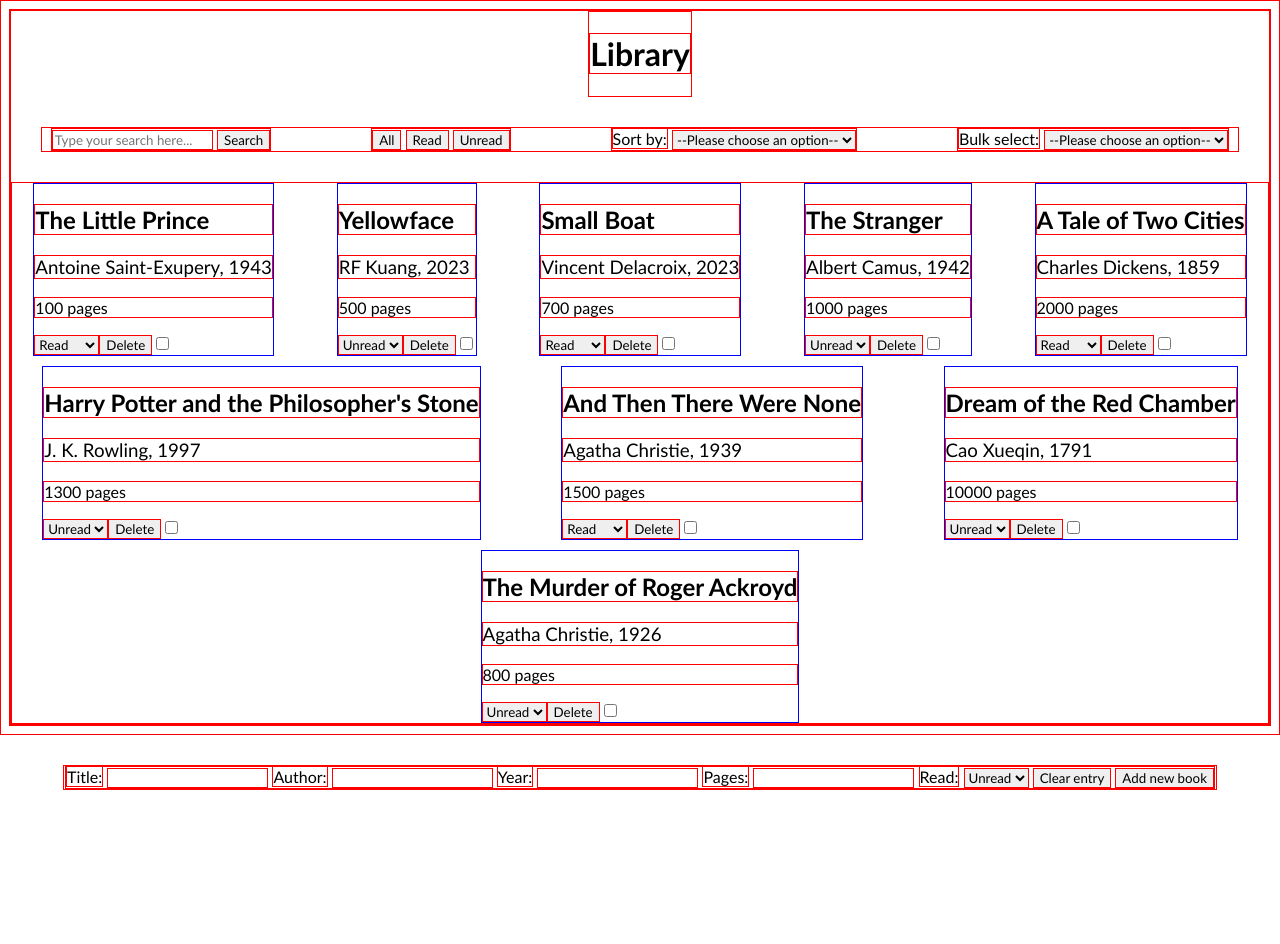
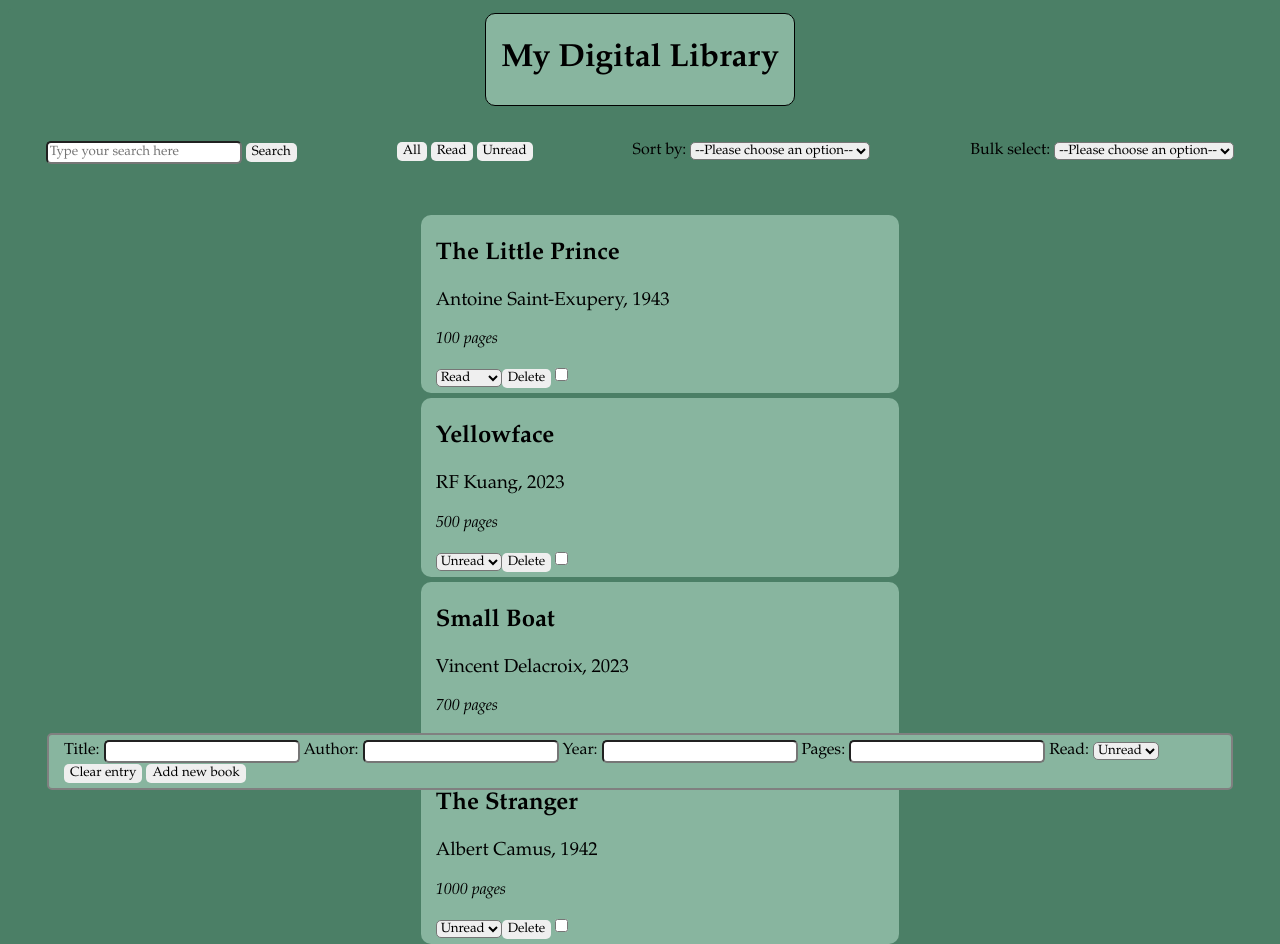
Before and after one commit to y-m-codes/my-digital-library, a plain HTML site: page index.html in a window 1280 px wide. Shown: the top 944 px of the page. Before the commit the page ends 800 px from the top, so only its background shows below. Drawn offline with Linux system fonts and the light colour scheme.

Commit message:
Updated styling and layout. Tiles represented in list rather than random. Font updated. Basic colour scheme added. Shadows removed from buttons.

```diff
--- a/index.html
+++ b/index.html
@@ -11,19 +11,19 @@
   <div id="wrapper">
 
     <div id="page-title">
-      <h1>Library</h1>
+      <h1>My Digital Library</h1>
     </div>
 
     <div id="toolbar">
       <div id="search-div">
-        <input type="search" id="site-search" name="q" placeholder="Type your search here..."/>
-        <button id="search-btn">Search</button>
+        <input type="search" id="site-search" name="q" placeholder="Type your search here"/>
+        <button id="search-btn" class="btn">Search</button>
       </div>
 
       <div id="read-filter">
-        <button type="button" id="no-filter-btn">All</button>
-        <button type="button" id="read-btn">Read</button>
-        <button type="button" id="unread-btn">Unread</button>
+        <button type="button" id="no-filter-btn" class="btn">All</button>
+        <button type="button" id="read-btn" class="btn">Read</button>
+        <button type="button" id="unread-btn" class="btn">Unread</button>
       </div>
 
       <div id="sort-by-div">
@@ -31,8 +31,8 @@
 
         <select name="sort" id="sort-by">
           <option value="" selected>--Please choose an option--</option>
-          <option value="title">Title</option>
-          <option value="year">Year</option>
+          <option value="title">Title, alphabetical</option>
+          <option value="year">Year, ascending</option>
         </select>
       </div>
 
@@ -48,7 +48,7 @@
       </div>
     </div>
 
-    <div id="book-list">
+    <div id="library-div">
     </div>
 
     <div id="new-book-div">
@@ -72,14 +72,16 @@
           <option value="read">Read</option>
         </select>
 
-        <button type="reset">Clear entry</button>
+        <button type="reset" class="btn">Clear entry</button>
 
-        <button type="submit" id="new-book-btn">Add new book</button>
+        <button type="submit" id="new-book-btn" class="btn">Add new book</button>
       </form>
 
     </div>
 
   </div>
+
+
     <script src="index.js"></script>
 </body>
 </html>
--- a/index.js
+++ b/index.js
@@ -31,23 +31,26 @@ addBook("And Then There Were None", "Agatha Christie", "1939", "1500", READ, UNS
 addBook("Dream of the Red Chamber", "Cao Xueqin", "1791", "10000", UNREAD, UNSELECTED);
 addBook("The Murder of Roger Ackroyd", "Agatha Christie", "1926", "800", UNREAD, UNSELECTED);
 
-const bookList = document.querySelector("#book-list");
+const libraryDiv = document.querySelector("#library-div");
 renderLibrary(myLibrary)
 
 function clearBookList() {
-  bookList.replaceChildren()
+  libraryDiv.replaceChildren()
 }
 
 function renderLibrary(library) {
+  const bookList = document.createElement("ul");
+  bookList.id = "book-list";
+  libraryDiv.appendChild(bookList);
+
   for (const book of library) {
-    const bookDiv = document.createElement("div");
-    bookDiv.classList.add("book");
-    bookList.appendChild(bookDiv);
+    const bookListing = document.createElement("li");
+    bookListing.classList.add("book");
+    bookList.appendChild(bookListing);
 
     const bookTitle = document.createElement("h2");
     const subtitle = document.createElement("h3");
     subtitle.classList.add("subtitle");
-
     const bookPages = document.createElement("p");
     bookPages.classList.add("pages");
 
@@ -55,9 +58,9 @@ function renderLibrary(library) {
     subtitle.textContent = `${book.author}, ${book.year}`;
     bookPages.textContent = `${book.pages} pages`;
 
-    bookDiv.appendChild(bookTitle);
-    bookDiv.appendChild(subtitle);
-    bookDiv.appendChild(bookPages);
+    bookListing.appendChild(bookTitle);
+    bookListing.appendChild(subtitle);
+    bookListing.appendChild(bookPages);
 
     const readStatusOptions = [
       { value: UNREAD, text: "Unread" },
@@ -86,13 +89,14 @@ function renderLibrary(library) {
     }
     });
 
-    bookDiv.appendChild(dropdown);
+    bookListing.appendChild(dropdown);
 
     const deleteBookBtn = Object.assign(document.createElement('button'), {
       textContent: 'Delete',
       onclick: () => deleteBook(book.id)
     });
-    bookDiv.appendChild(deleteBookBtn);
+    deleteBookBtn.classList.add("btn")
+    bookListing.appendChild(deleteBookBtn);
 
     const checkbox = document.createElement("input");
     checkbox.type = 'checkbox';
@@ -107,7 +111,7 @@ function renderLibrary(library) {
     }
     });
 
-    bookDiv.appendChild(checkbox);
+    bookListing.appendChild(checkbox);
   }
 }
 
@@ -179,6 +183,7 @@ noFilterBtn.addEventListener("click", () => {
 })
 
 const readBtn = document.querySelector("#read-btn");
+readBtn.classList.add("btn");
 readBtn.addEventListener("click", () => {
   clearBookList();
   renderLibrary(readBooks())
--- a/stylesheet.css
+++ b/stylesheet.css
@@ -1,8 +1,10 @@
 * {
-border-style: solid;
-border-color: red;
-border-width: 1px;
-font-family: 'Gill Sans', 'Gill Sans MT', Calibri, 'Trebuchet MS', sans-serif;
+border-radius: 5px;
+font-family: Palatino, Cochin, Cambria, Georgia, Times, serif;
+}
+
+body {
+background-color: #4b7f66;
 }
 
 #wrapper {
@@ -10,19 +12,21 @@ display: flex;
 flex-direction: column;
 justify-content: center;
 align-items: center;
+background-color: #4b7f66;
 }
 
 .book {
-border-style: solid;
-border-color: blue;
-border-width: 1px;
+border-radius: 10px;
+padding: 5px 15px;
+background-color: #88b59f;
+margin: 5px;
 }
 
 .subtitle {
 font-weight: normal;
 }
 
-.bookPages {
+.pages {
 font-style: italic;
 }
 
@@ -30,7 +34,7 @@ font-style: italic;
 background-color: blueviolet;
 }
 
-#book-list {
+#library-div {
   display: flex;
   gap: 10px 20px;
   flex-wrap: wrap;
@@ -43,8 +47,13 @@ background-color: blueviolet;
   bottom: 10px;
   margin: 0 auto;
   width: 90%;
-  z-index: 1000; /* Keeps it on top of other content */
+  z-index: 1000;
   justify-content: center;
+  background-color: #88b59f;
+  padding: 5px 15px;
+  border-color:gray;
+  border-width: 2px;
+  border-style: solid;
 }
 
 #toolbar {
@@ -57,3 +66,22 @@ background-color: blueviolet;
 #wrapper {
   gap: 30px;
 }
+
+#page-title {
+  border-color:black;
+  border-width: 0.5px;
+  border-style: solid;
+  border-radius: 10px;
+  padding: 5px 15px;
+  background-color: #88b59f;
+  margin: 5px;
+}
+
+.btn {
+  box-shadow: none;
+  border: none;
+}
+
+#book-list {
+  list-style-type: none;
+}
```
